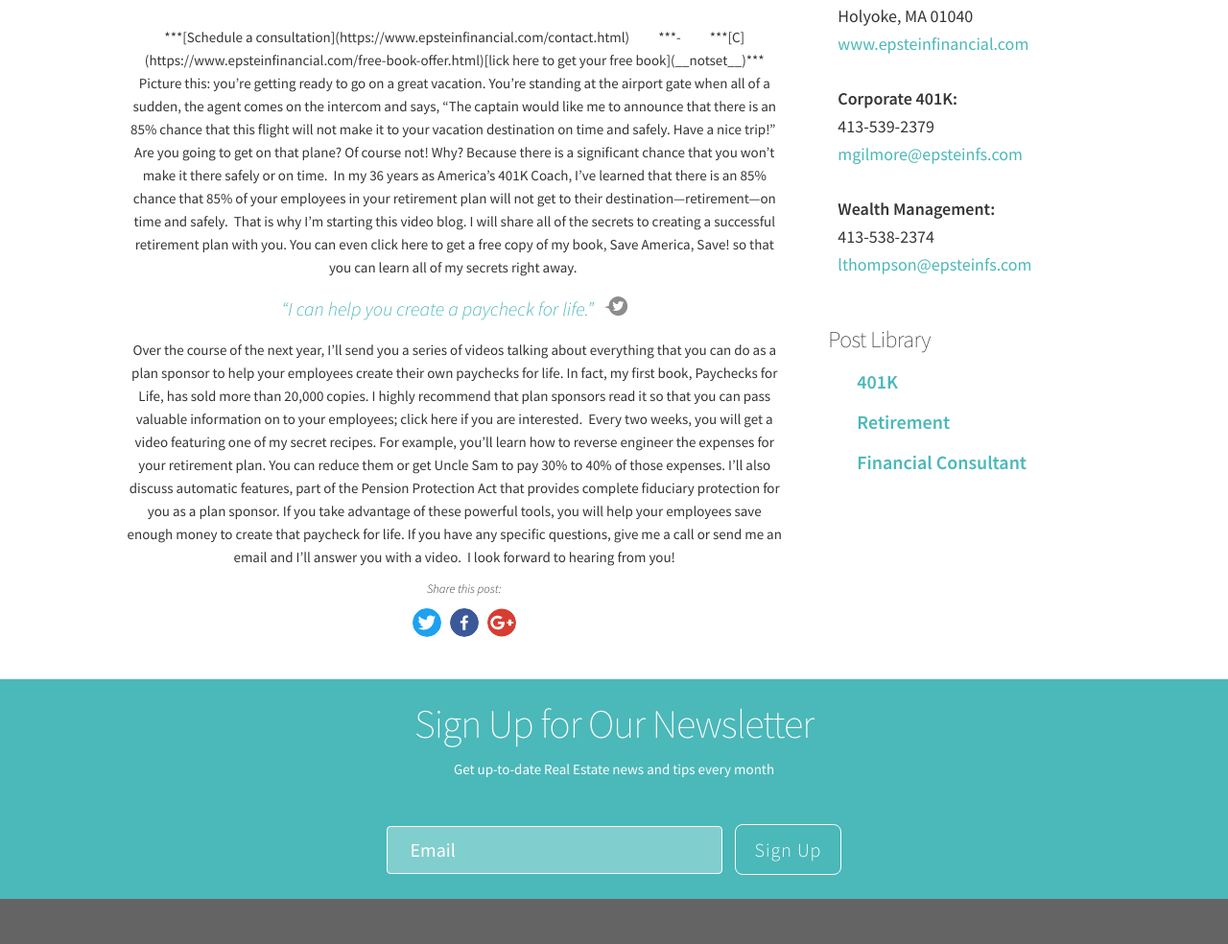
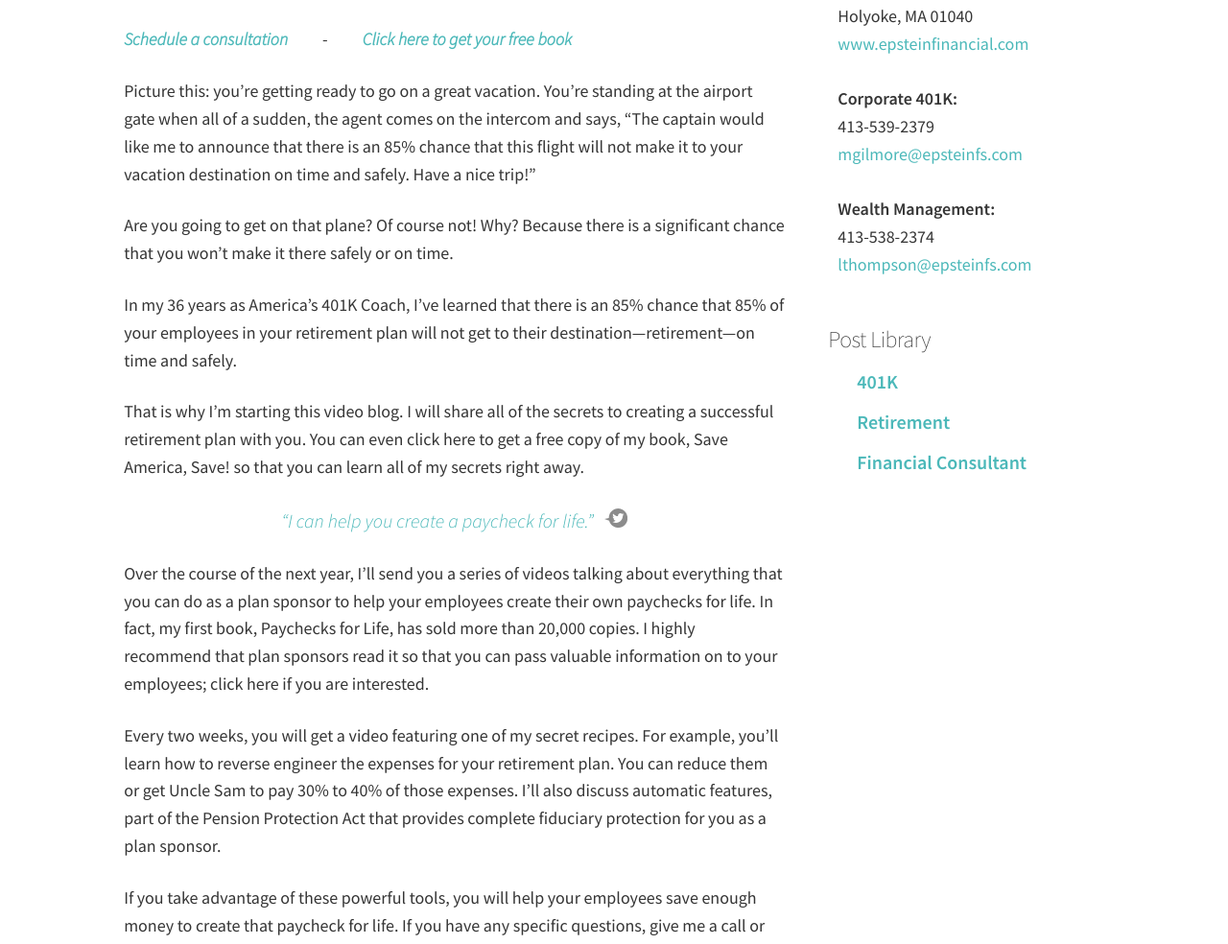
Before and after one commit to Vyral/charlie-epstein-blog, a Jekyll site: the page built from _posts/2016-12-13-your-new-401k-resource.md, in a window 1280 px wide and 1400 px high, scrolled down 737 px. Shown: the part 231-1215 px from the top of the window at 96% size. Built offline with Jekyll 4.4.1, drawn with Linux system fonts in a browser that asks for light colours; nearby versions of some CDN libraries; some of the changed text lies outside the part shown.

Commit message:
Updated '_posts/2016-12-13-your-new-401k-resource.md' via CloudCannon

```diff
--- a/_posts/2016-12-13-your-new-401k-resource.md
+++ b/_posts/2016-12-13-your-new-401k-resource.md
@@ -18,7 +18,7 @@
 
 {% include youtube.html %}
 
-<div style="text-align: center;">***[Schedule a consultation](https://www.epsteinfinancial.com/contact.html)&nbsp; &nbsp; &nbsp; &nbsp; &nbsp;&nbsp;***- &nbsp; &nbsp; &nbsp; &nbsp; &nbsp;***[C](https://www.epsteinfinancial.com/free-book-offer.html)[lick here to get your free book](__notset__)***
+***[Schedule a consultation](https://www.epsteinfinancial.com/contact.html)&nbsp; &nbsp; &nbsp; &nbsp; &nbsp;&nbsp;***- &nbsp; &nbsp; &nbsp; &nbsp; &nbsp;***[C](https://www.epsteinfinancial.com/free-book-offer.html)[lick here to get your free book](__notset__)***
 
 Picture this: you’re getting ready to go on a great vacation. You’re standing at the airport gate when all of a sudden, the agent comes on the intercom and says, “The captain would like me to announce that there is an 85% chance that this flight will not make it to your vacation destination on time and safely. Have a nice trip!”&nbsp;
 
```
